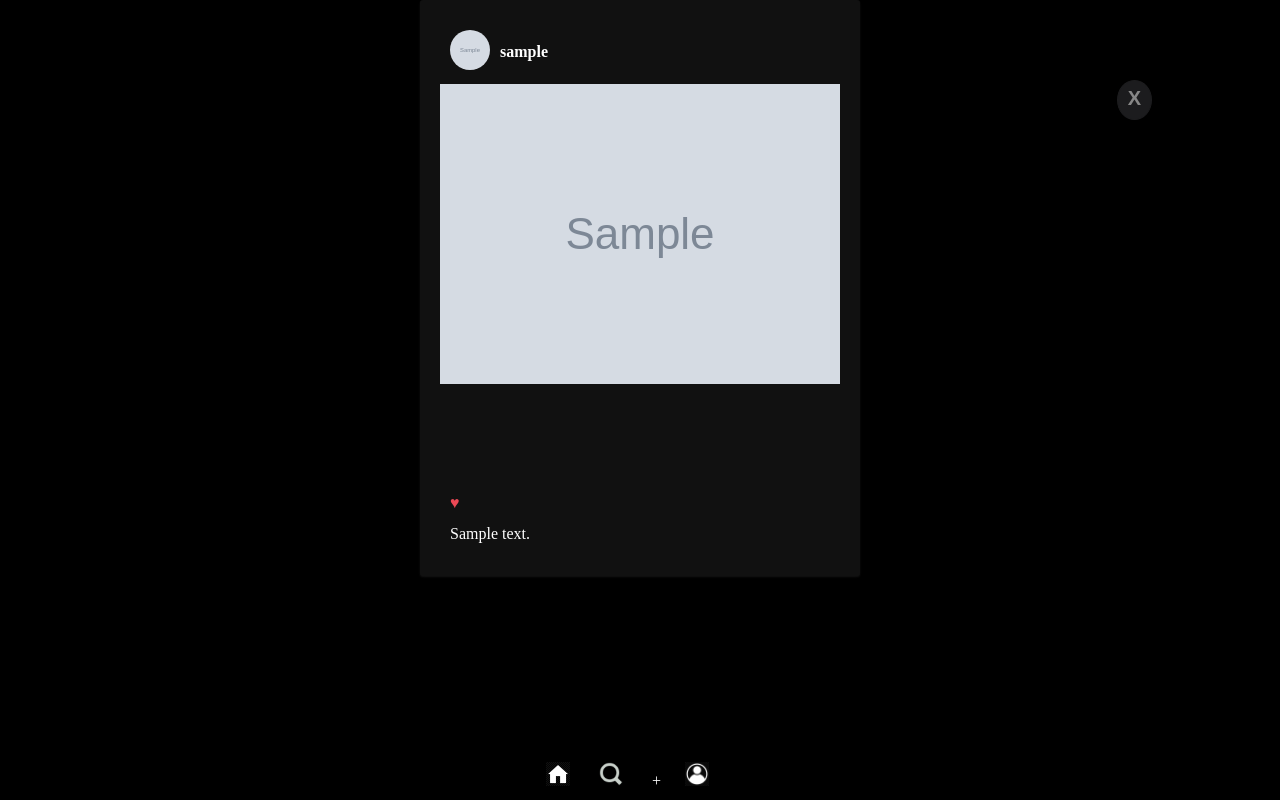
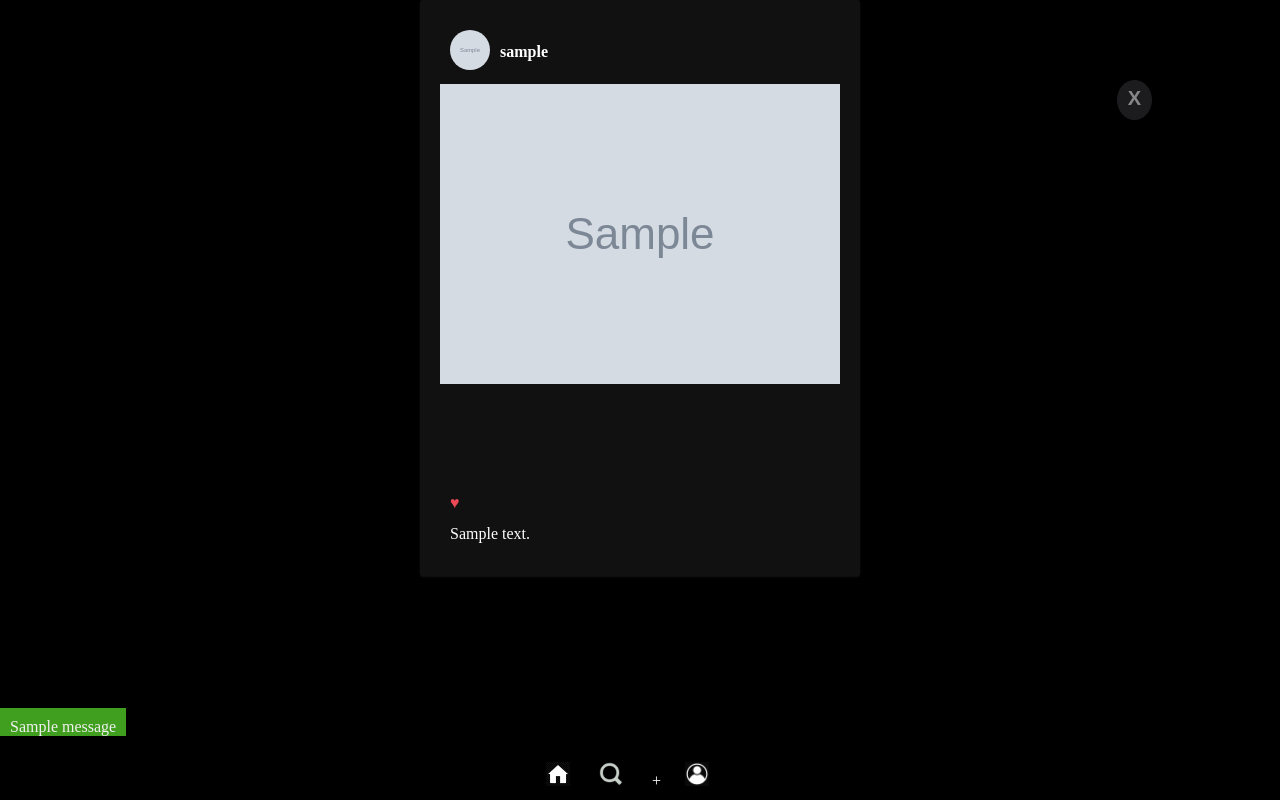
Before and after one commit to nicodiezz/fakeinstagram, a Django app: page /posts/post/1 in a window 1280 px wide. Run offline with Django 5.2, Linux system fonts and the light colour scheme; tables that the repository leaves empty hold one stand-in row (values such as "Sample post"); grey boxes marked "Sample" are stand-in pictures; one stand-in notice (Sample message) is shown.

Commit message:
Registration messages

```diff
--- a/fakeinstagram/home/static/css/style.css
+++ b/fakeinstagram/home/static/css/style.css
@@ -4,17 +4,15 @@
 *{
     box-sizing: border-box;
 }
-/* Estilo para el body */
 body {
     position: absolute;
     top: 0;
     overflow-y: scroll;
-    margin: 0; /* Elimina los márgenes predeterminados del body */
-    background-color: #000000; /* Fondo negro */
+    margin: 0;
+    background-color: #000000;
     width: 100%;
 }
-
-/* CSS */
+/*HEADER*/
 header {
     position: fixed;
     bottom: 0;
@@ -48,9 +46,29 @@ nav ul li a img {
     margin-right: 5px;
     filter: invert(100%);
 }
-
-
-
+/*messages*/
+.messages,.registration_messages{
+    display: flex;
+    flex-direction: column;
+    position: fixed;
+    bottom: 48px;
+}
+.registration_messages{
+    bottom: 0;
+}
+.success,.error{
+    display: block;
+    padding: 10px;
+    color: #f0f0f0;
+    height: 28px;
+    width: 100%;
+}
+.success{
+    background-color: #419f1f;
+}
+.error{
+    background-color: #cc2323;
+}
 
 /* CONTENT */
 .content{
--- a/fakeinstagram/home/templates/layout.html
+++ b/fakeinstagram/home/templates/layout.html
@@ -10,21 +10,17 @@
 <body>
     <div class="content">{% block content %}{% endblock content %}</div>
 
-    <div class="success_msg">
-        {% for message in messages.success %}
-            {{ message }}
-        {% endfor %}
-    </div>
-    <div class="error_msg">
-        {% for message in messages.error %}
-            {{ message }}
+    <div class="messages">
+        {% for message in messages %}
+            <p class={{message.tags}}>{{ message }}</p>
         {% endfor %}
         {% if form.errors %}
         {% for error in form.errors %}
-            {{ error }}
+            <p class="error">{{ error }}</p>
         {% endfor %}
         {% endif %}
     </div>
+
     <header>
     <nav>
         <ul>
--- a/fakeinstagram/users/templates/registration/login.html
+++ b/fakeinstagram/users/templates/registration/login.html
@@ -10,9 +10,15 @@
         {% csrf_token %}
         <div class="input-group">
             {{ form.username }}
+            {% for error in form.errors.username%}
+                <p class="error">{{ error }}</p>
+            {% endfor %}
         </div>
         <div class="input-group">
             {{ form.password }}
+            {% for error in form.errors.password%}
+                <p class="error">{{ error }}</p>
+            {% endfor %}
         </div>
         <button type="submit" class="btn">Sign In</button>
     </form>
--- a/fakeinstagram/users/views.py
+++ b/fakeinstagram/users/views.py
@@ -74,7 +74,6 @@ class CustomUserUpdateView(UpdateView):
         messages.success(self.request,"Profile edited succesfully!")
         return super().form_valid(form)
 
-
 #   lists
 class BaseUserListView(ListView):
     model = CustomUser
@@ -83,6 +82,7 @@ class BaseUserListView(ListView):
     def get_user(self):
         user = CustomUser.objects.get(id = self.kwargs['pk'])
         return user
+
 class FollowersListView(BaseUserListView):
     def get_queryset(self):
         return self.get_user().followers.all()
```
Also changed, not shown: fakeinstagram/users/templates/registration/layout.html (+8 -0 lines), fakeinstagram/users/templates/registration/signup.html (+9 -0 lines).
